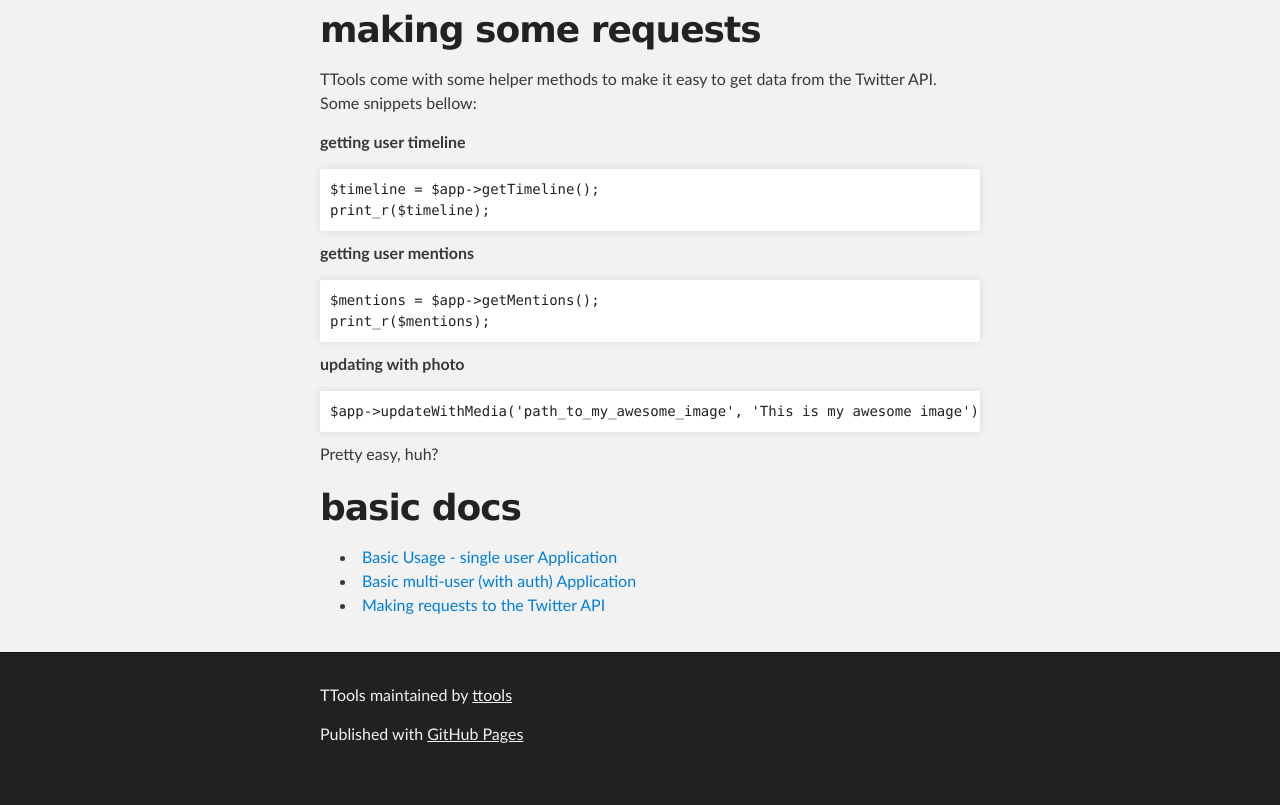
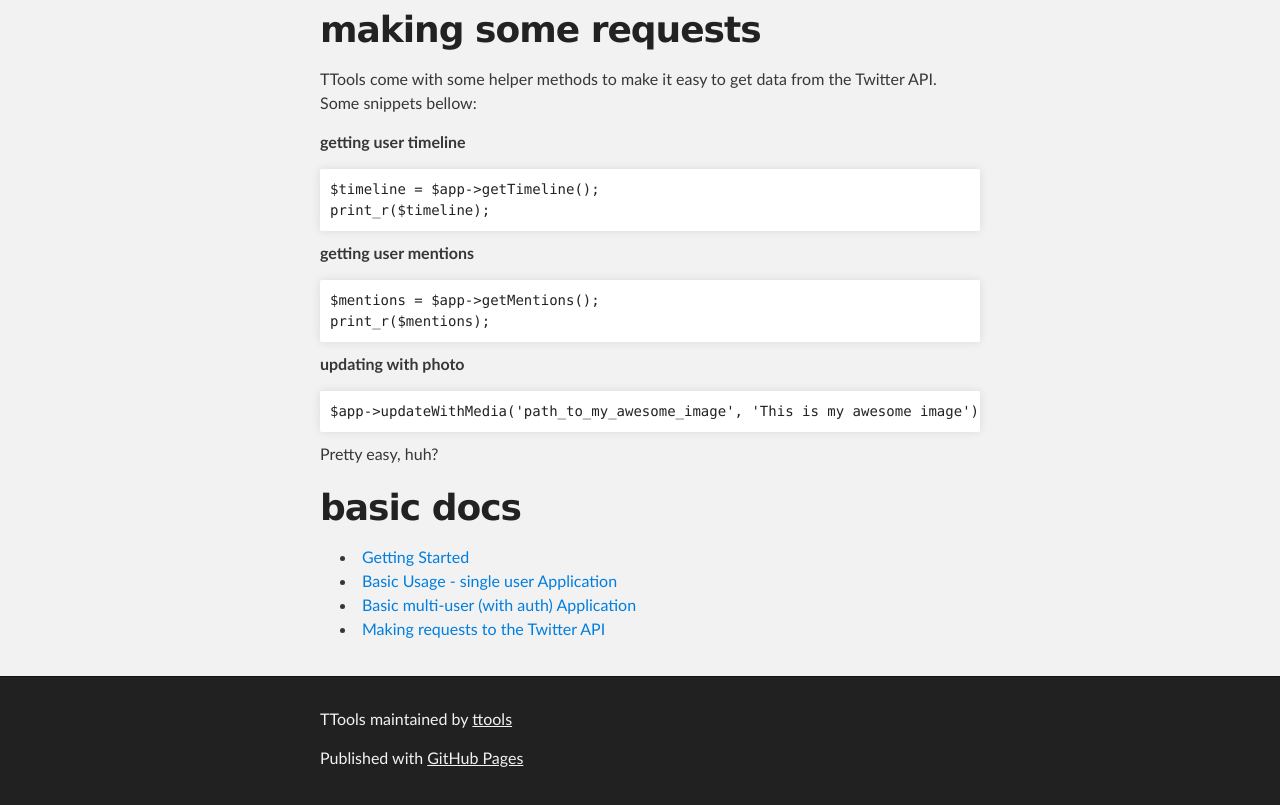
Before and after one commit to wizard2014/ttools, a plain HTML site: page index.html in a window 1280 px wide. Shown: the part 1052-1857 px from the top of the page. Before the commit the page ends 1833 px from the top, so only its background shows below. Drawn offline with Linux system fonts and the light colour scheme.

```diff
--- a/index.html
+++ b/index.html
@@ -101,6 +101,7 @@ $app-&gt;updateWithMedia('path_to_my_awesome_image', 'This is my awesome image')
 <a name="basic-docs" class="anchor" href="#basic-docs"><span class="octicon octicon-link"></span></a>basic docs</h1>
 
 <ul>
+<li><a href="https://github.com/ttools/ttools/blob/master/doc/getting_started.md">Getting Started</a></li>
 <li><a href="https://github.com/ttools/ttools/blob/master/doc/basic_singleuser.md">Basic Usage - single user Application</a></li>
 <li><a href="https://github.com/ttools/ttools/blob/master/doc/basic_multiuser.md">Basic multi-user (with auth) Application</a></li>
 <li><a href="https://github.com/ttools/ttools/blob/master/doc/making_requests.md">Making requests to the Twitter API</a></li>
```
Also changed, not shown: params.json (+1 -1 lines).
